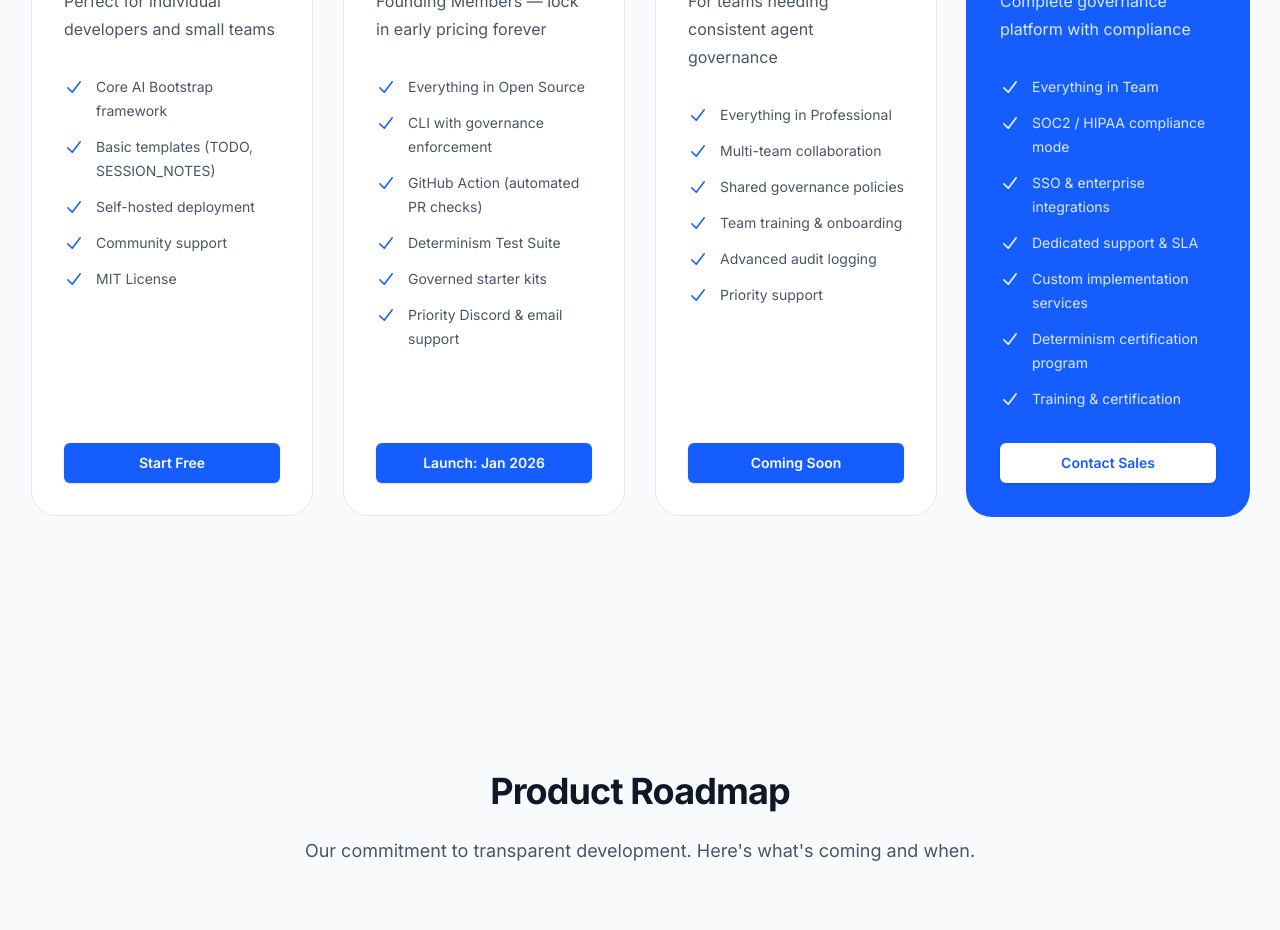
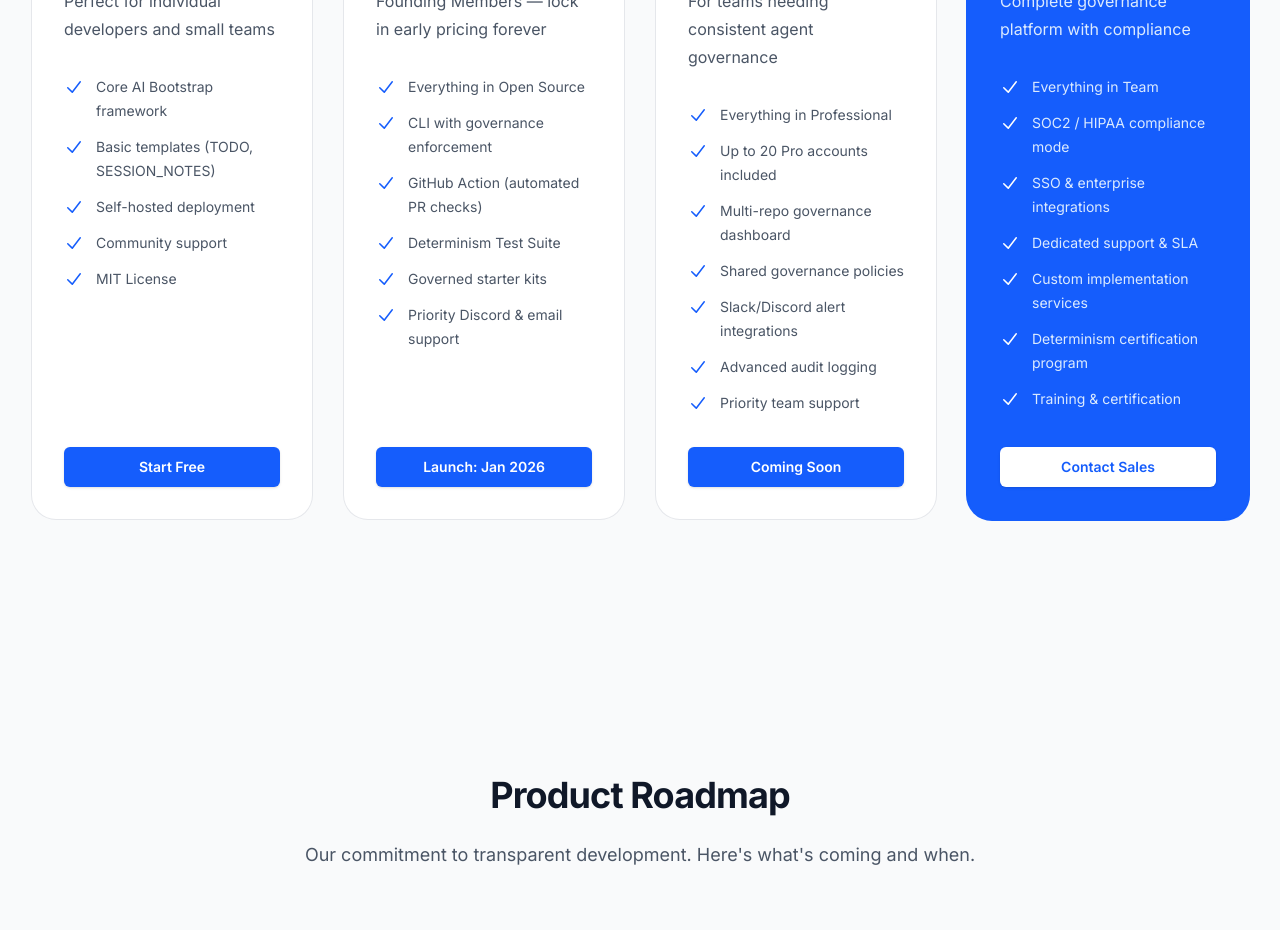
Before and after one commit to summonwill/ai-bootstrap-website, a Next.js app: page / in a window 1280 px wide. Shown: the part 3620-4550 px from the top of the page. Built offline with nearby package versions, Linux system fonts and the light colour scheme.

Commit message:
Add 20 Pro accounts included in Team tier pricing

```diff
--- a/components/Pricing.tsx
+++ b/components/Pricing.tsx
@@ -42,11 +42,12 @@
     description: 'For teams needing consistent agent governance',
     features: [
       'Everything in Professional',
-      'Multi-team collaboration',
+      'Up to 20 Pro accounts included',
+      'Multi-repo governance dashboard',
       'Shared governance policies',
-      'Team training & onboarding',
+      'Slack/Discord alert integrations',
       'Advanced audit logging',
-      'Priority support',
+      'Priority team support',
     ],
     cta: 'Coming Soon',
     highlighted: false,
```
